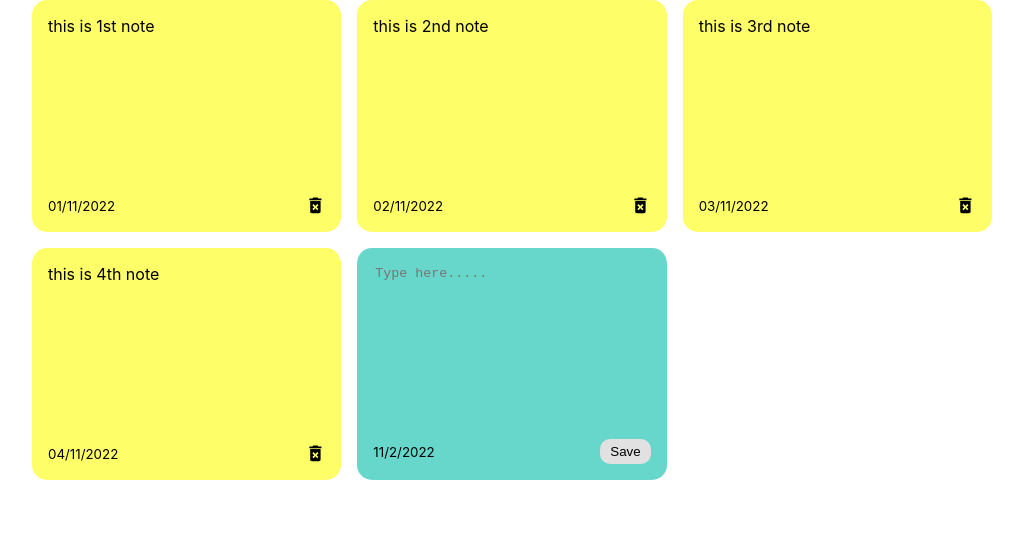
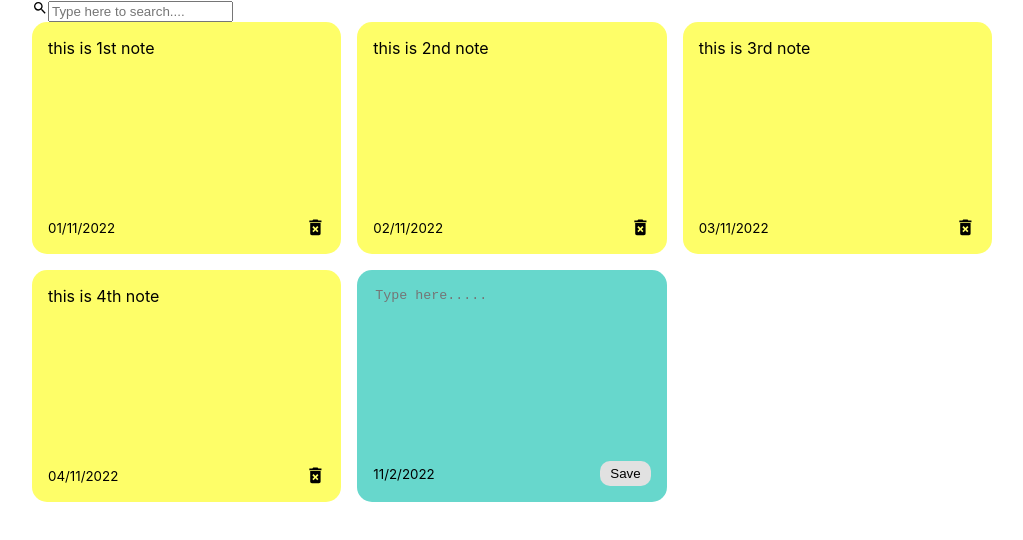
Before and after one commit to Jothishwar/React-Notes-App, a React (Create React App) app: page / in a window 1280 px wide. Shown: the top 540 px of the page, without its empty margins (128-1151 px from the left). Built offline with nearby package versions, Linux system fonts and the light colour scheme; the HTML template or start-up script is replaced by a standard one.

Commit message:
created search component

```diff
--- a/src/App.js
+++ b/src/App.js
@@ -1,6 +1,7 @@
 import NotesList from './components/notesList';
 import { useState } from 'react';
 import { nanoid } from 'nanoid';
+import Search from './components/Search';
 
 function App() {
   const [notes,setNotes] = useState([
@@ -45,6 +46,7 @@ function App() {
 
   return (
     <div className="container">
+      <Search />
       <NotesList
         notes={notes}
         handleSave={handleSave}
--- /dev/null
+++ b/src/components/Search.js
@@ -0,0 +1,13 @@
+import React from 'react';
+import { MdSearch } from "react-icons/md";
+
+function Search(){
+	return (
+		<div className='search'>
+			<MdSearch />
+			<input type='text' placeholder='Type here to search....' />
+		</div>
+	)
+}
+
+export default Search;
```
